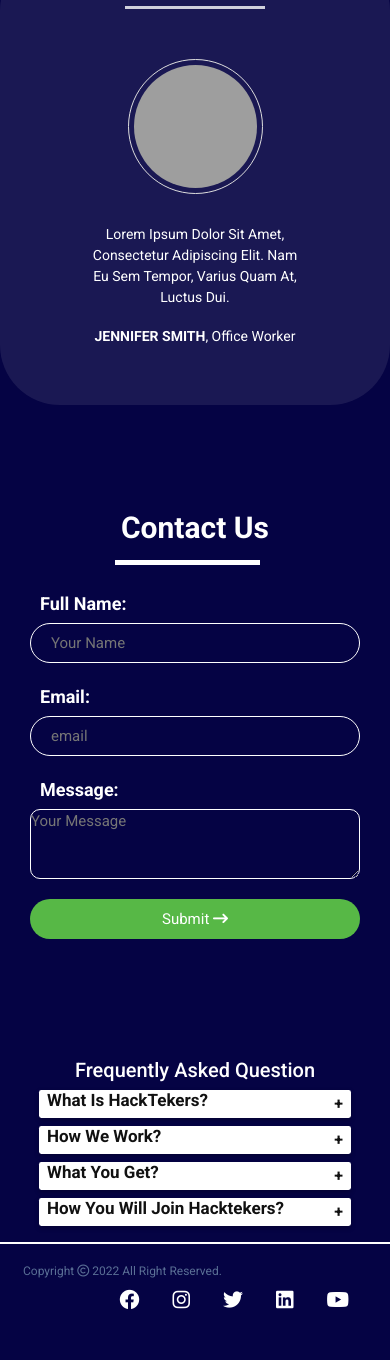
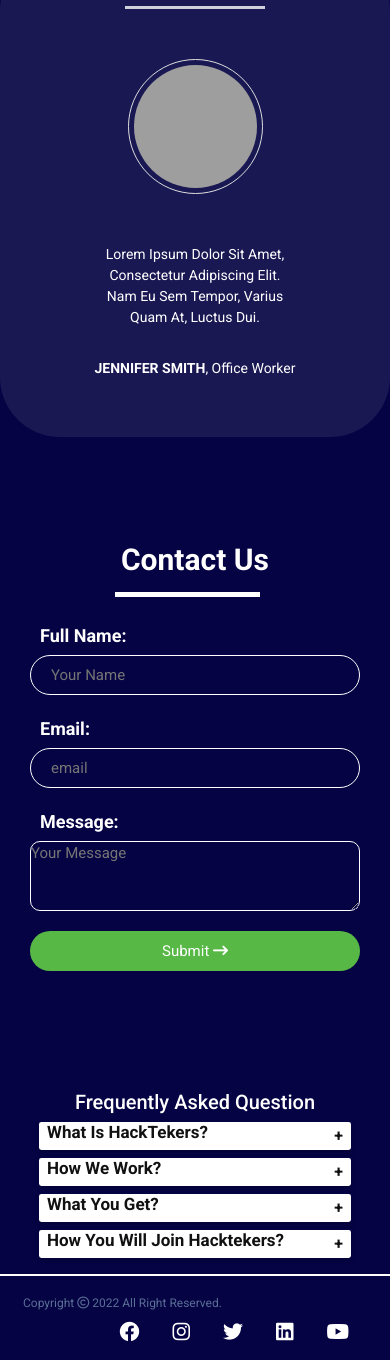
Before and after one commit to Ritesh-FSD/hacktekers, a PHP site: page / in a window 390 px wide. Shown: the part 2641-4001 px from the top of the page. Before the commit the page ends 3950 px from the top, so only its background shows below. Run offline with PHP 8.4, Linux system fonts and the light colour scheme; grey boxes are pictures that could not be loaded.

Commit message:
Update style.css

```diff
--- a/style.css
+++ b/style.css
@@ -1252,6 +1252,9 @@ h5{
   header .content h3 {
     font-size: 1rem;
   }
+.testimonial{
+	margin:20px;
+	}
 }
 
 @media (max-width: 992px) {
```
